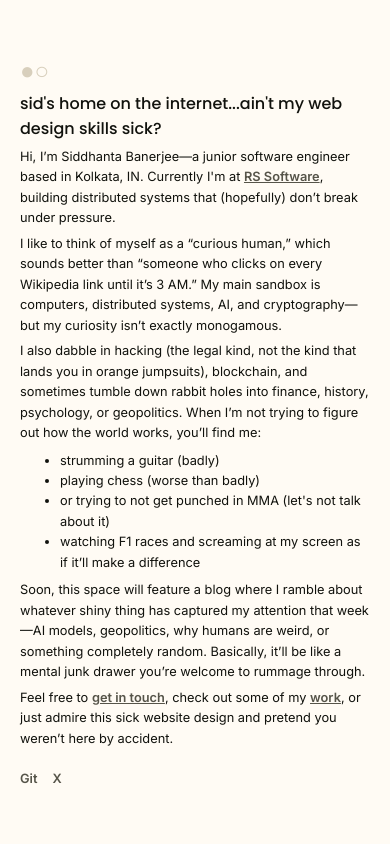
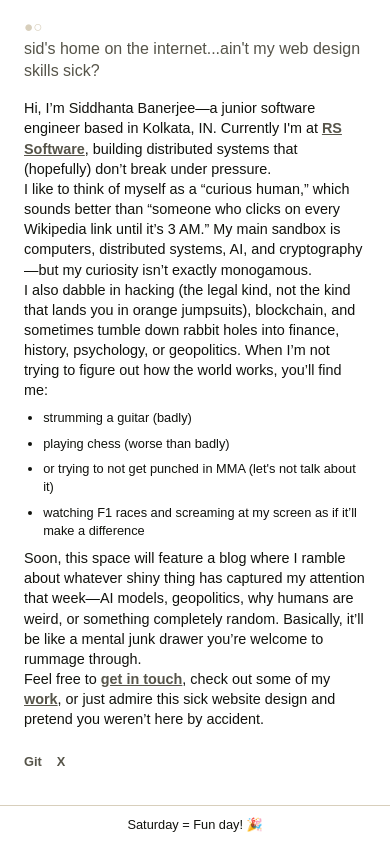
Before and after one commit to 0xSidBanerjee/Personal-Portfolio--Suckless-, a plain HTML site: page index.html in a window 390 px wide. Drawn offline with Linux system fonts and the light colour scheme; a web font is replaced by a local one.

Commit message:
Updated CSS

```diff
--- a/index.html
+++ b/index.html
@@ -7,33 +7,20 @@
     <title>Banerjee - Developer</title>
     <link rel="icon" href="christmas.svg" type="image/svg+xml">
     <style>
-        @import url('https://fonts.googleapis.com/css2?family=Inter:ital,opsz,wght@0,14..32,100..900;1,14..32,100..900&family=Poppins:ital,wght@0,100;0,200;0,300;0,400;0,500;0,600;0,700;0,800;0,900;1,100;1,200;1,300;1,400;1,500;1,600;1,700;1,800;1,900&display=swap');
+        @import url('https://fonts.googleapis.com/css2?family=PT+Mono&display=swap');
 
         :root {
-            --font-primary: 'Inter', sans-serif;
-            --font-heading: 'Poppins', sans-serif;
-            --color-background: #fffbf4;     /* Floral White */
-            --color-primary-text: #11120d;   /* Smoky Black  */
-            --color-secondary-text: #565449; /* Olive Drab   */
-            --color-accent: #d8cfbc;         /* Bone         */
+            --font-primary: 'PT Mono', sans-serif;
+            --font-heading: 'PT Mono', sans-serif;
+            --color-background: #fff;
+            --color-primary-text: #11120d;
+            --color-secondary-text: #565449;
+            --color-accent: #d8cfbc;
         }
 
         ::selection {
             color: var(--color-secondary-text);
             background-color: var(--color-accent);
-        }
-
-        ::-moz-selection {
-            color: var(--color-secondary-text);
-            background-color: var(--color-accent);
-        }
-
-        body,
-        h1,
-        p,
-        a {
-            margin: 0;
-            padding: 0;
         }
 
         body {
@@ -43,27 +30,30 @@
             color: var(--color-primary-text);
             margin: 0;
             padding: 0;
-            line-height: 1.6;
+            line-height: 1.4;
             display: flex;
-            justify-content: center;
-            align-items: center;
-            height: 100vh;
-            font-size: 0.8rem;
+            flex-direction: column;
+            min-height: 100vh;
         }
 
         .container {
             max-width: 550px;
-            padding: 20px;
+            margin: 0 auto;
+            padding: 7rem 1.5rem;
         }
 
         .heading {
             font-family: var(--font-heading);
-            font-size: 1rem;
-            font-weight: 500;
+            font-size: 0.9rem;
+            font-weight: 400;
+            margin-bottom: 1rem;
+            color: var(--color-secondary-text);
         }
 
         p {
-            margin-top: 5px;
+            margin-top: 0.5rem;
+            margin: 0;
+            font-size: 0.8rem;
         }
 
         a {
@@ -72,19 +62,25 @@
             transition: color 0.3s ease;
         }
 
-        ul {
-            margin: 7px 0px;
-        }
-
         a:hover {
             color: var(--color-accent);
         }
 
+        ul {
+            margin: 0.5rem 0;
+            padding-left: 1.2rem;
+            font-size: 0.8rem;
+        }
+
+        li {
+            margin-bottom: 0.5rem;
+        }
+
         .socials {
             display: flex;
-            justify-content: left;
+            justify-content: flex-start;
             gap: 15px;
-            margin-top: 20px;
+            margin-top: 1.5rem;
         }
 
         .socials a {
@@ -93,19 +89,59 @@
             font-weight: 600;
             border-bottom: 2px solid transparent;
             transition: all 0.3s ease;
+            font-size: 0.8rem;
         }
 
         .socials a:hover {
             color: var(--color-accent);
             text-decoration: underline wavy;
         }
+
+        .footer {
+            margin-top: auto;
+            text-align: center;
+            padding: 10px;
+            border-top: 1px solid var(--color-accent);
+            font-size: 0.8rem;
+        }
+
+        @media (max-width: 600px) {
+            body {
+                font-size: 0.9rem;
+            }
+
+            .container {
+                padding: 1.5rem 1rem;
+            }
+
+            .heading {
+                font-size: 1.2rem;
+            }
+
+            p {
+                font-size: 0.9rem;
+            }
+        }
+
+        @media (max-width: 400px) {
+            .heading {
+                font-size: 1rem;
+            }
+
+            body {
+                font-size: 0.8rem;
+            }
+
+            .container {
+                padding: 1rem 1.5rem;
+            }
+        }
     </style>
-
 </head>
 
 <body>
     <div class="container">
-        <header style="font-size:x-large; color: #d8cfbc;">●○</header>
+        <header style="font-size:larger; color: #d8cfbc;">●○</header>
         <div class="heading">sid's home on the internet...ain't my web design skills sick?</div>
         <p>Hi, I’m Siddhanta Banerjee—a junior software engineer based in Kolkata, IN. Currently I'm at <a
                 href="https://www.rssoftware.com/">RS Software</a>, building
@@ -136,6 +172,40 @@
             <a href="https://x.com/sidstwt" target="_blank">X</a>
         </div>
     </div>
+    <footer class="footer" id="footerMessage"></footer>
+
+    <script>
+        const footerMessage = document.getElementById('footerMessage');
+
+        const seasonalMessages = {
+            "12-25": "Merry Christmas! Hope your Christmas is as bright as your phone screen at 2 AM. 🎅",
+            "1-1": "Happy New Year! Here’s to 365 days of pretending to stick to our resolutions! 🎉",
+            "10-31": "Happy Halloween! Time to dress up as something spooky... like a person who hasn’t done laundry in 3 weeks. 🎃",
+            "2-14": "Happy Valentine’s Day! Let’s all pretend we don’t know that 90% of this is just about the candy. 💖",
+        };
+
+        const weekdayMessages = [
+            "Lazy Sunday vibes. 🏢️",
+            "Mondays, am I right? 😩",
+            "Tuesday: Slightly better than Monday. 😅",
+            "Happy Hump Day! 📚",
+            "Almost Friday! 🙌",
+            "Fri-yay is here! 🍻",
+            "Saturday = Fun day! 🎉"
+        ];
+
+        function getFooterMessage() {
+            const today = new Date();
+            const month = today.getMonth() + 1;
+            const date = today.getDate();
+            const day = today.getDay();
+
+            const specialEventMessage = seasonalMessages[`${month}-${date}`];
+            return specialEventMessage || weekdayMessages[day];
+        }
+
+        footerMessage.textContent = getFooterMessage();
+    </script>
 </body>
 
 </html>
```
Also changed, not shown: 1 other file.
